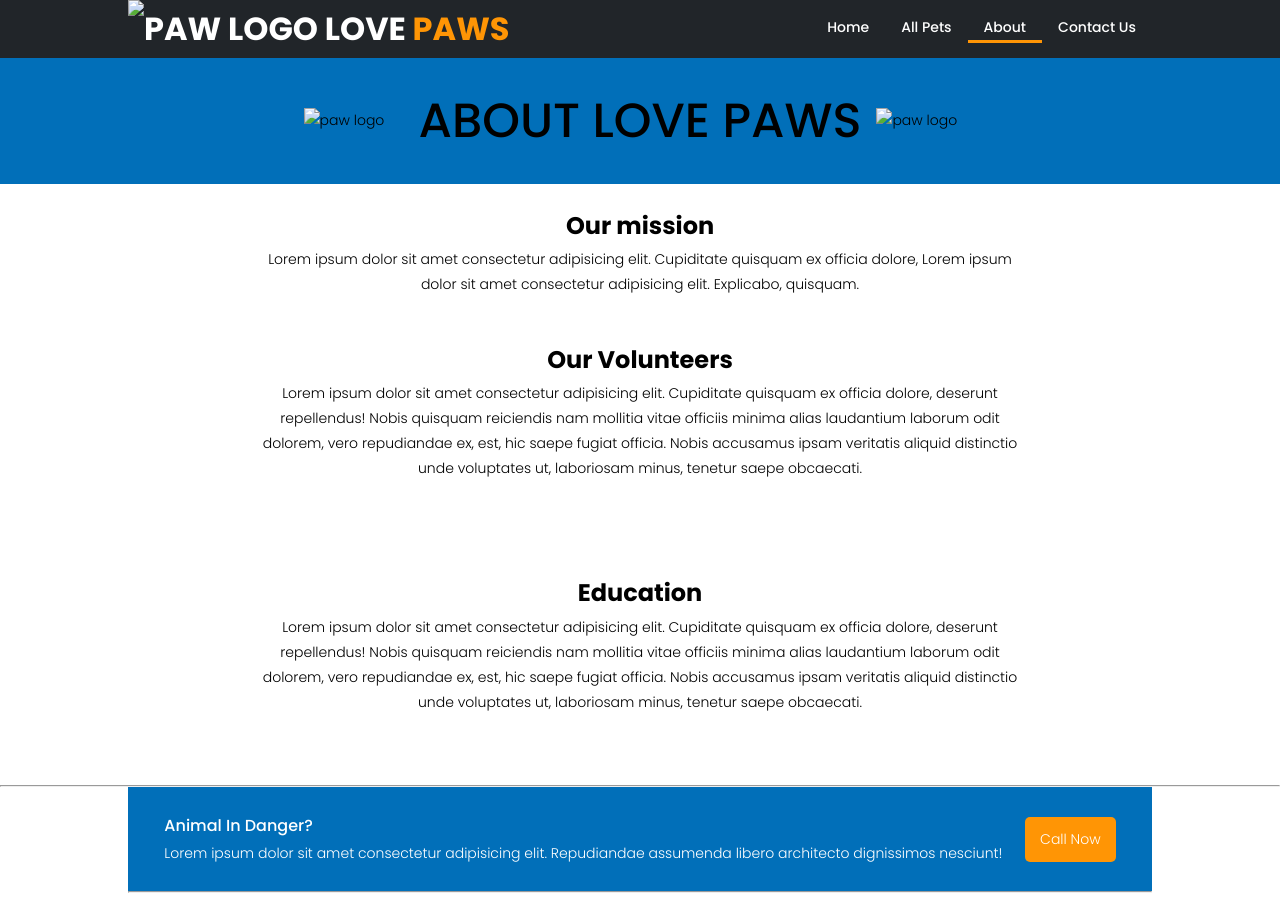
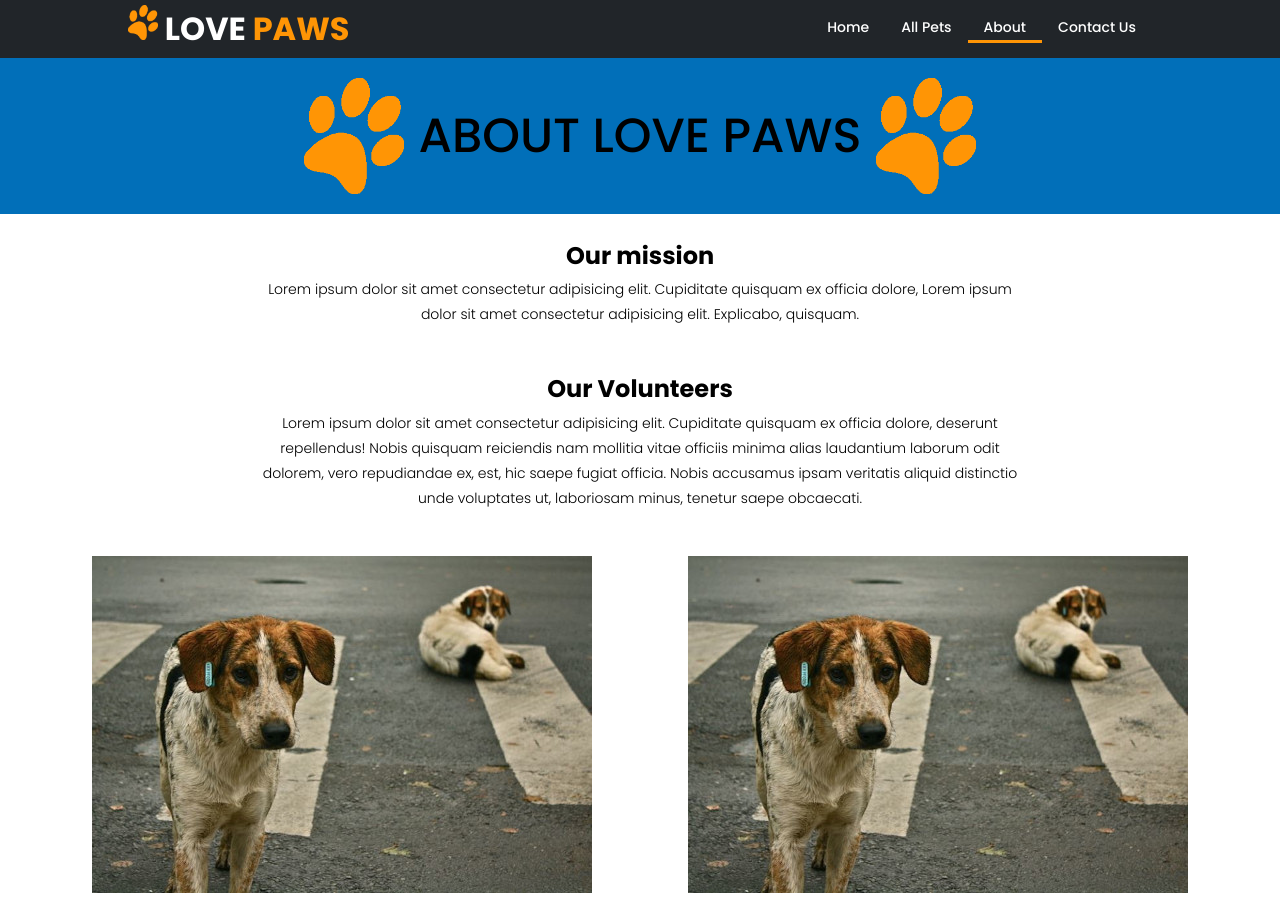
Before and after one commit to j-frilot/Clothing-ecommerce-site, a website: page assets/about.html in a window 1280 px wide. Shown: the top 901 px of the page. Drawn offline with nearby package versions, Linux system fonts and the light colour scheme; files that its build step writes are made by us from their sources; the site is published under a folder, as on GitHub Pages, so addresses that start at the root find nothing.

Commit message:
repair file paths

```diff
--- a/assets/about.html
+++ b/assets/about.html
@@ -10,13 +10,13 @@
     <!-- /flav/ -->
     <link href="https://fonts.googleapis.com/css2?family=Poppins:wght@300;400;500;700&display=swap" rel="stylesheet">
     <link rel="stylesheet" href="css/style.css">
-    <link rel="shortcut icon" type="image/x-icon" href="/assets/paw-small.ico" />
+    <link rel="shortcut icon" type="image/x-icon" href="paw-small.ico" />
     <title>About Us</title>
 </head>
 <body>
     <header>
         <nav class="container">
-            <h1 class="nav-logo"><a href="index.html"><img src="/assets/images/home/paw-small.png" alt="paw logo" class="logo"> Love <span class="accent">Paws</span> </a></h1>
+            <h1 class="nav-logo"><a href="index.html"><img src="images/home/paw-small.png" alt="paw logo" class="logo"> Love <span class="accent">Paws</span> </a></h1>
             <ul class=" nav-list ">
                 <li class="nav-link hide-small"><a href="index.html">Home</a></li>
                 <li class="nav-link hide-small"><a href="inventory.html">All Pets</a></li>
@@ -43,9 +43,9 @@
     <main class="about-section">
         <section>
             <div class="about-heading">
-                <img src="/assets/images/home/paw-1.png" alt="paw logo" class="paw-logo-lg">
+                <img src="images/home/paw-1.png" alt="paw logo" class="paw-logo-lg">
                 <h1>About Love Paws</h1>
-                <img src="/assets/images/home/paw-1.png" alt="paw logo" class="paw-logo-lg">
+                <img src="images/home/paw-1.png" alt="paw logo" class="paw-logo-lg">
             </div>
 
         </section>
@@ -60,16 +60,16 @@
                     <p>Lorem ipsum dolor sit amet consectetur adipisicing elit. Cupiditate quisquam ex officia dolore, deserunt repellendus! Nobis quisquam reiciendis nam mollitia vitae officiis minima alias laudantium laborum odit dolorem, vero repudiandae ex, est, hic saepe fugiat officia. Nobis accusamus ipsam veritatis aliquid distinctio unde voluptates ut, laboriosam minus, tenetur saepe obcaecati.</p>
                 </div>
                 <div class="about-content-media">
-                    <img src="/assets/images/about/about-2.jpg" alt="" class="about-img">
-                    <img src="/assets/images/about/about-2.jpg" alt="" class="about-img">
+                    <img src="images/about/about-2.jpg" alt="" class="about-img">
+                    <img src="images/about/about-2.jpg" alt="" class="about-img">
                 </div>
                 <div class="about-content-desc">
                     <h2>Education</h2>
                     <p>Lorem ipsum dolor sit amet consectetur adipisicing elit. Cupiditate quisquam ex officia dolore, deserunt repellendus! Nobis quisquam reiciendis nam mollitia vitae officiis minima alias laudantium laborum odit dolorem, vero repudiandae ex, est, hic saepe fugiat officia. Nobis accusamus ipsam veritatis aliquid distinctio unde voluptates ut, laboriosam minus, tenetur saepe obcaecati.</p>
                 </div>
                 <div class="about-content-media">
-                    <img src="/assets/images/about/about-2.jpg" alt="" class="about-img">
-                    <img src="/assets/images/about/about-2.jpg" alt="" class="about-img">
+                    <img src="images/about/about-2.jpg" alt="" class="about-img">
+                    <img src="images/about/about-2.jpg" alt="" class="about-img">
                 </div>
 
             </div>
```
Also changed, not shown: assets/contact.html (+2 -2 lines), assets/index.html (+2 -2 lines), assets/inventory.html (+3 -3 lines).
